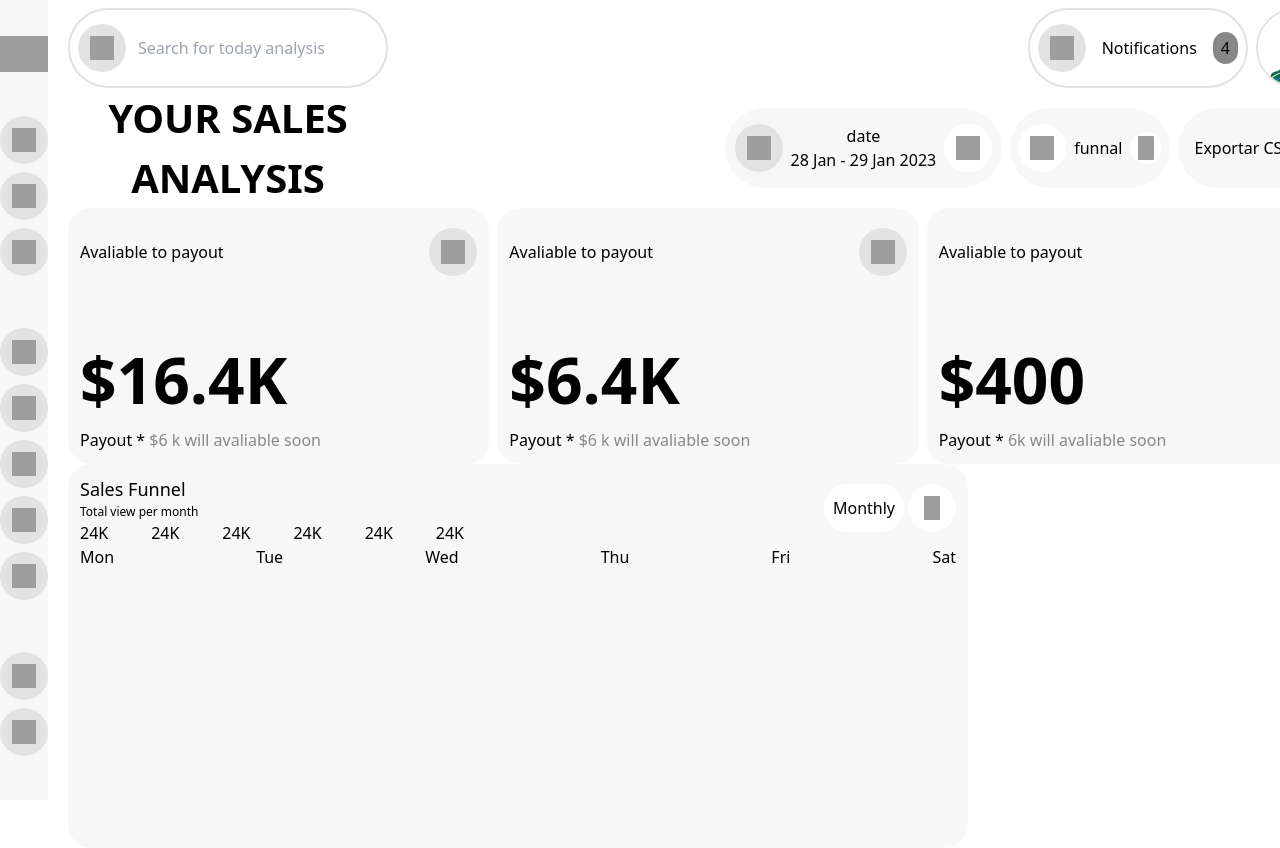
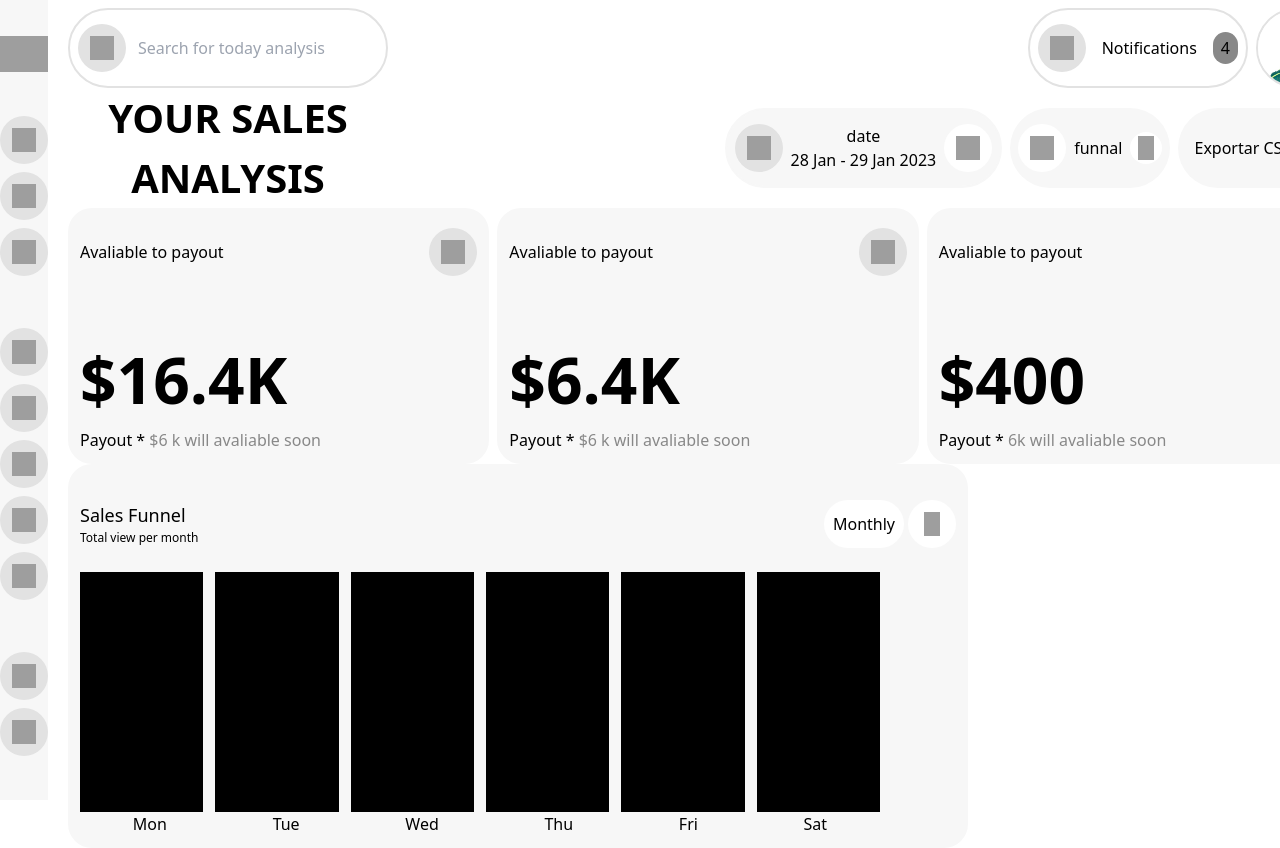
Before and after one commit to Manuelo69/ApredizajeFront, a React (Vite) app: page / in a window 1280 px wide. Shown: the top 848 px of the page. Built offline with nearby package versions, Linux system fonts and the light colour scheme; grey boxes are pictures that could not be loaded.

Commit message:
Reajustes del contenido

```diff
--- a/src/components/SalesFunnel/SalesFunnel.jsx
+++ b/src/components/SalesFunnel/SalesFunnel.jsx
@@ -1,13 +1,14 @@
 /* eslint-disable react/prop-types */
+import Views from "../Ui/Views";
 const SalesFunnel = ({ titulo, subtitulo }) => {
   return (
     <div className="flex flex-col  bg-light-gray  rounded-3xl p-3 w-px-900 h-96">
-      <div className="flex flex-row justify-between ">
+      <div className="flex flex-row justify-between items-center h-40">
         <div className="flex flex-col items-start">
           <p className="text-text-md">{titulo}</p>
           <p className="text-text-xs">{subtitulo}</p>
         </div>
-        <div className="flex flex-row gap-1 h-10">
+        <div className="flex flex-row gap-1 h-10 items-center">
           <button className="w-20 p-4 bg-white">Monthly</button>
           <button className="p-4 text-text-sm bg-white">
             <img
@@ -17,28 +18,15 @@ const SalesFunnel = ({ titulo, subtitulo }) => {
           </button>
         </div>
       </div>
-      <div className="flex flex-row justify-between w-96">
-        <div className="barra b1">
-          {}
-          <div className="cant">24K</div>
-        </div>
-        <div className="barra b2">
-          <div className="cant">24K</div>
-        </div>
-        <div className="barra b3">
-          <div className="cant">24K</div>
-        </div>
-        <div className="barra b4">
-          <div className="cant">24K</div>
-        </div>
-        <div className="barra b5">
-          <div className="cant">24K</div>
-        </div>
-        <div className="barra b6">
-          <div className="cant">24K</div>
-        </div>
+      <div className="flex flex-row justify-center w-px-800 gap-3 h-80">
+        <Views />
+        <Views />
+        <Views />
+        <Views />
+        <Views />
+        <Views />
       </div>
-      <div className="flex flex-row justify-between">
+      <div className="flex flex-row justify-around w-px-800">
         <p>Mon</p>
         <p>Tue</p>
         <p>Wed</p>
--- /dev/null
+++ b/src/components/Ui/Views.jsx
@@ -0,0 +1,10 @@
+const views = () => {
+  return (
+    <div className="flex flex-col h-60 w-96 bg-black">
+      <div className="cant">24K</div>
+      <div className=""></div>
+    </div>
+  );
+};
+
+export default views;
--- a/tailwind.config.js
+++ b/tailwind.config.js
@@ -32,6 +32,7 @@ export default {
         "px-400": "400px",
         "px-500": "500px",
         "px-600": "600px",
+        "px-800": "800px",
         "px-900": "900px",
         "px-2000": "1750px",
       },
```
